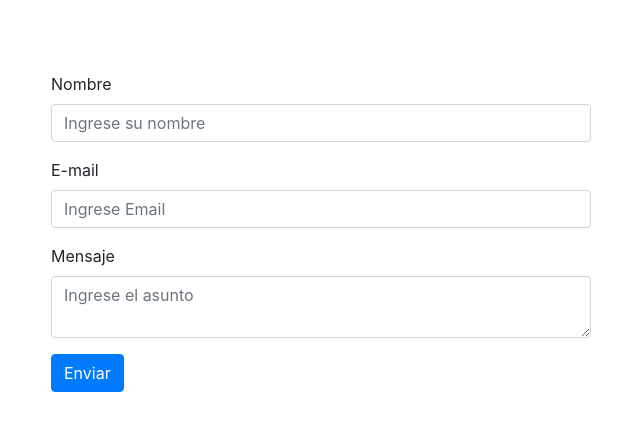
After one commit to spalacios/develop-with-docker, a PHP site: page /email-composer/index.php in a window 1280 px wide. The commit adds this page. Shown: the top 431 px of the page, without its empty margins (34-674 px from the left). Run offline with PHP 8.4, Linux system fonts and the light colour scheme.

Commit message:
Add test send email with composer

```diff
--- a/docker-compose.yml
+++ b/docker-compose.yml
@@ -21,6 +21,7 @@ services:
     db_mysql:
         image: mysql:5.7
         #restart: always
+        #container_name: mysql
         environment:
             MYSQL_DATABASE: 'db'
             # So you don't have to use root, but you can if you like
--- /dev/null
+++ b/src/email-composer/composer.json
@@ -0,0 +1,5 @@
+{
+    "require": {
+        "phpmailer/phpmailer": "^6.1"
+    }
+}
--- /dev/null
+++ b/src/email-composer/index.php
@@ -0,0 +1,42 @@
+<!DOCTYPE html>
+<html>
+<head>
+	<title>Enviar Email</title>
+	<link rel="stylesheet" href="https://stackpath.bootstrapcdn.com/bootstrap/4.3.1/css/bootstrap.min.css" integrity="sha384-ggOyR0iXCbMQv3Xipma34MD+dH/1fQ784/j6cY/iJTQUOhcWr7x9JvoRxT2MZw1T" crossorigin="anonymous">
+</head>
+<body>
+
+<div class="container">
+  <div class="row">
+    <div class="col-6">
+    	<br><br><br>
+      	<form action="send_email.php" method="POST">
+      	  	<div class="form-group">
+		    	<label for="nombre">Nombre</label>
+		    	<input type="text" class="form-control" id="nombre" placeholder="Ingrese su nombre" name="nombre" >
+		  	</div>
+		  	<div class="form-group">
+		    	<label for="email">E-mail</label>
+		    	<input type="text" class="form-control" id="email" placeholder="Ingrese Email" name="email">
+		  	</div>
+		  	<div class="form-group">
+		    	<label for="content">Mensaje</label>
+		    	<textarea class="form-control" id="content" placeholder="Ingrese el asunto" name="content"></textarea>
+		  </div>
+		  <button type="submit" class="btn btn-primary">Enviar</button>
+		</form>
+    </div>
+  </div>
+</div>
+
+
+
+<!--JQuery -->
+<script src="https://code.jquery.com/jquery-3.3.1.slim.min.js" integrity="sha384-q8i/X+965DzO0rT7abK41JStQIAqVgRVzpbzo5smXKp4YfRvH+8abtTE1Pi6jizo" crossorigin="anonymous"></script>
+
+<script src="https://cdnjs.cloudflare.com/ajax/libs/popper.js/1.14.7/umd/popper.min.js" integrity="sha384-UO2eT0CpHqdSJQ6hJty5KVphtPhzWj9WO1clHTMGa3JDZwrnQq4sF86dIHNDz0W1" crossorigin="anonymous"></script>
+
+<script src="https://stackpath.bootstrapcdn.com/bootstrap/4.3.1/js/bootstrap.min.js" integrity="sha384-JjSmVgyd0p3pXB1rRibZUAYoIIy6OrQ6VrjIEaFf/nJGzIxFDsf4x0xIM+B07jRM" crossorigin="anonymous"></script>
+
+</body>
+</html>
--- /dev/null
+++ b/src/index.php
@@ -0,0 +1 @@
+<?php phpinfo(); ?>
--- a/src/paises/index.php
+++ b/src/paises/index.php
@@ -1,5 +1,5 @@
 <?php
-$mysqli = new mysqli('172.21.0.1', 'root', 'password','itec_test', 3306);
+$mysqli = new mysqli('172.25.0.1', 'root', 'password','itec_test', 3306);
 
 if ($mysqli->connect_errno) {
     echo "Fallo al conectar a MySQL: (" . $mysqli->connect_errno . ") " . $mysqli->connect_error;
```
Also changed, not shown: src/email-composer/send_email.php (added, +52 -0 lines), 2 other files.
